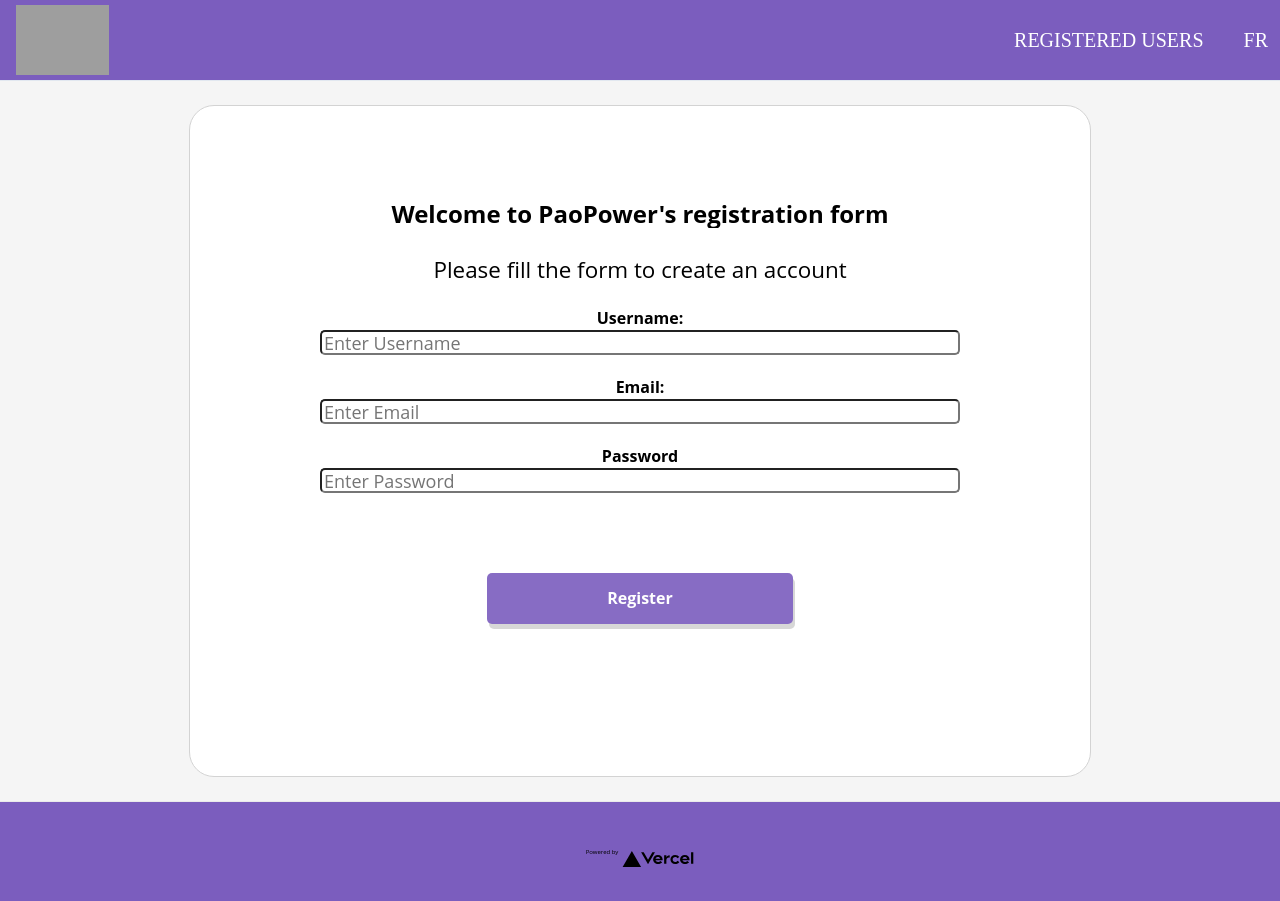
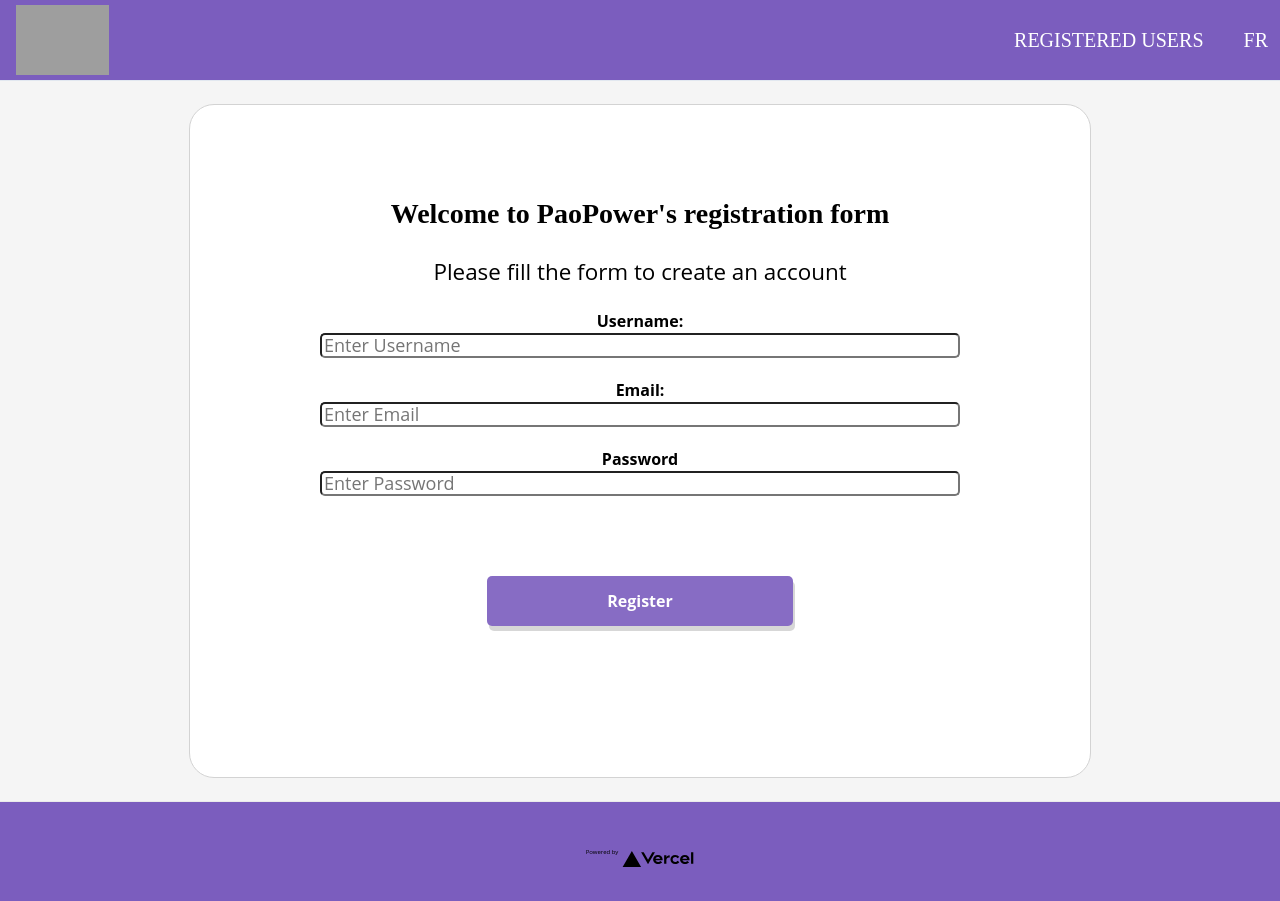
Before and after one commit to arielleon24/PaoPower-TS, a Next.js app: page / in a window 1280 px wide. Built offline with nearby package versions, Linux system fonts and the light colour scheme; grey boxes are pictures that could not be loaded.

Commit message:
font change for title in form

```diff
--- a/component/Form.tsx
+++ b/component/Form.tsx
@@ -46,7 +46,7 @@ export default function Form(props:any) {
     <div className={styles.container}>
 
     <main className={styles.mainForm}>
-      <h1 className={styles.title}>
+      <h1 className={styles.titleForm}>
       {eng ? data.eng.welcome : data.fr.welcome}
       </h1>
 
--- a/styles/Home.module.css
+++ b/styles/Home.module.css
@@ -116,6 +116,13 @@
   font-size: 3rem;
 }
 
+.titleForm {
+  font-family: 'Merriweather Sans';
+  margin: 0;
+  line-height: 1.15;
+  font-size: 3.5rem;
+}
+
 .title2 {
   margin: 0;
   line-height: 1.15;
```
